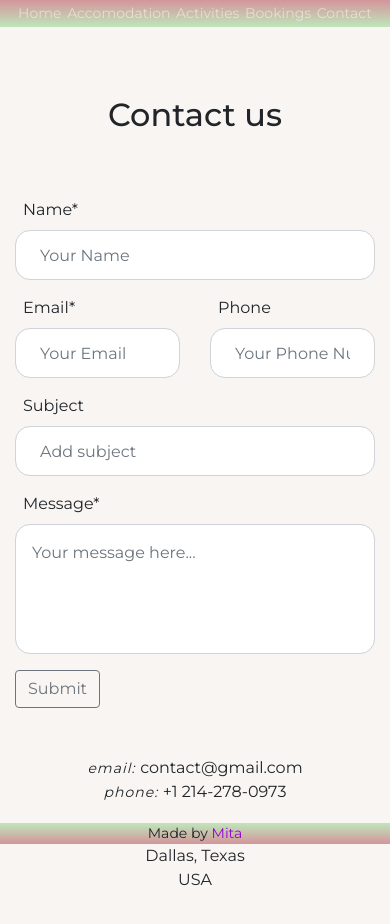
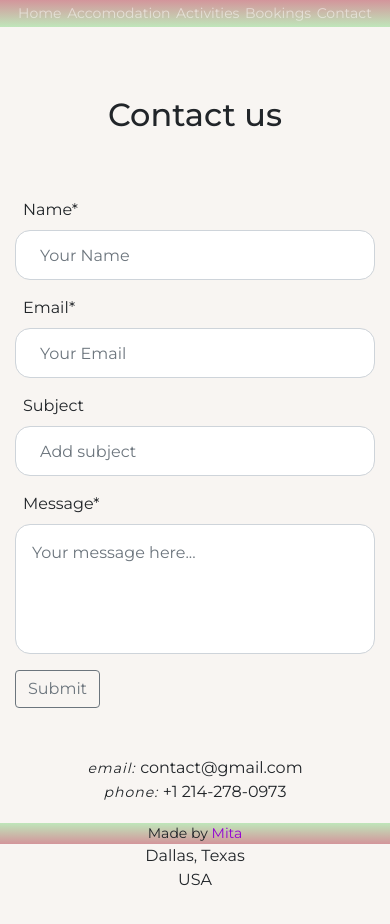
Before and after one commit to milosrancic/reactjs-website, a React (Create React App) app: page /reactjs-website/contact in a window 390 px wide. Shown: the top 924 px of the page. Built offline with nearby package versions, Linux system fonts and the light colour scheme.

Commit message:
removed "phone" from contact form

```diff
--- a/src/components/contact/Contact.js
+++ b/src/components/contact/Contact.js
@@ -39,17 +39,6 @@ const Contact = () => {
                 id="email"
                 placeholder="Your Email"
                 required
-              />
-            </div>
-            <div className="col">
-              <label htmlFor="phone" className="float-left ml-2">
-                Phone
-              </label>
-              <input
-                type="text"
-                className="form-control p-4"
-                id="number"
-                placeholder="Your Phone Number"
               />
             </div>
           </div>
```
